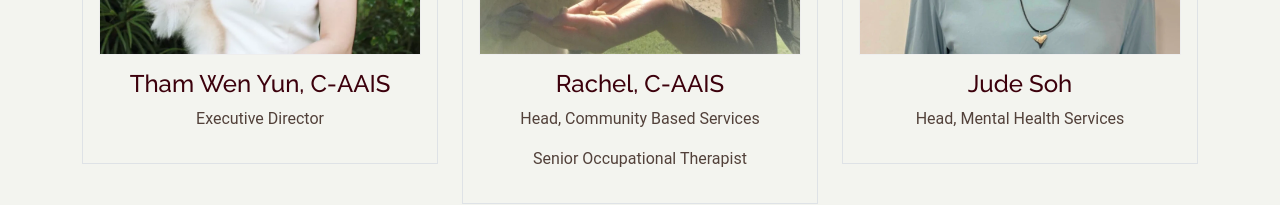
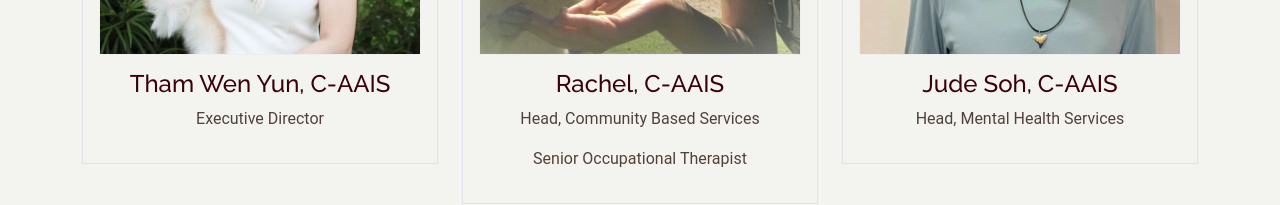
Before and after one commit to animal-partners/animalpartnerssingapore, a plain HTML site: page aboutus.html in a window 1280 px wide. Shown: the part 572-777 px from the top of the page. Drawn offline with nearby package versions, Linux system fonts and the light colour scheme.

Commit message:
Update aboutus.html

```diff
--- a/aboutus.html
+++ b/aboutus.html
@@ -170,7 +170,7 @@
           <div class="col-lg-4 col-md-6">
             <div class="text-center p-3 border">
               <div class="img-container"><img src="assets/img/jude.webp" alt="Special Needs"></div>
-              <h4>Jude Soh</h4>
+              <h4>Jude Soh, C-AAIS</h4>
               <p>Head, Mental Health Services</p>
             </div>
           </div>
```
